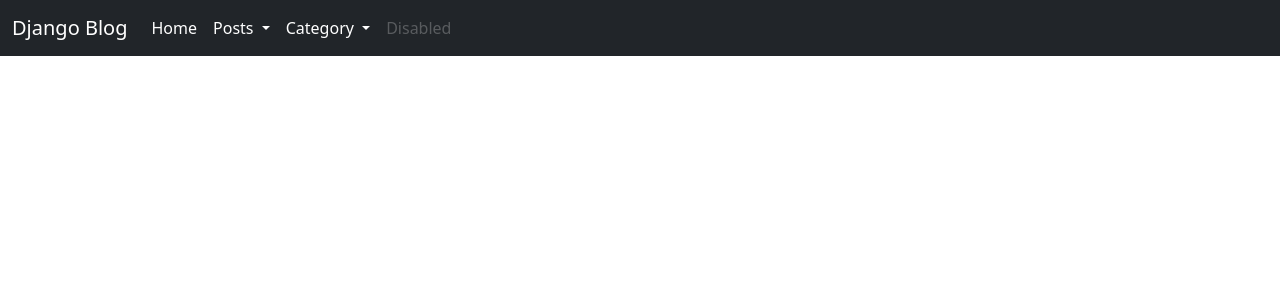
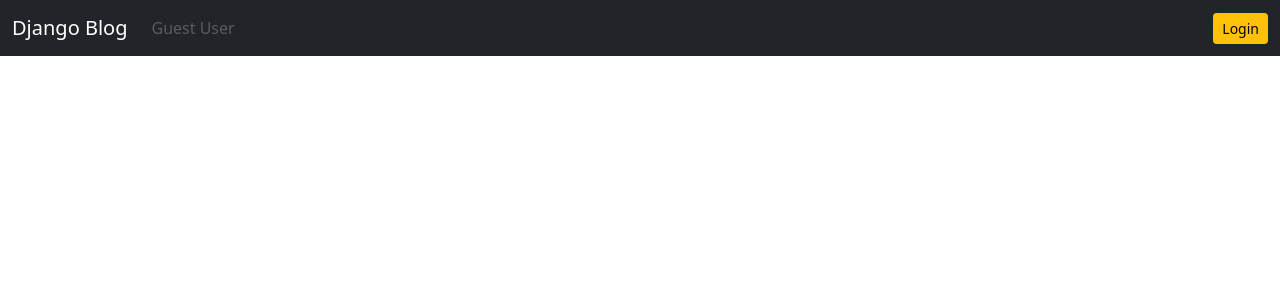
Before and after one commit to chideegit/django-blog, a Django app: page / in a window 1280 px wide. Shown: the top 300 px of the page. Run offline with Django 5.2, Linux system fonts and the light colour scheme; some libraries are stand-ins or nearby versions.

Commit message:
Added checks in base html

```diff
--- a/templates/base.html
+++ b/templates/base.html
@@ -27,6 +27,7 @@
             </button>
             <div class="collapse navbar-collapse" id="navbarSupportedContent">
                 <ul class="navbar-nav me-auto mb-2 mb-lg-0">
+                    {% if request.user.is_authenticated %}
                     <li class="nav-item">
                         <a class="nav-link active" aria-current="page" href="{% url 'dashboard' %}">Home</a>
                     </li>
@@ -50,10 +51,21 @@
                             <li><a class="dropdown-item" href="{% url 'all-categories' %}">View Categories</a></li>
                         </ul>
                     </li>
+                    {% endif %}
+
                     <li class="nav-item">
-                        <a class="nav-link disabled" href="#" tabindex="-1" aria-disabled="true">Disabled</a>
+                        {% if request.user.is_authenticated  %}
+                        <a class="nav-link disabled" href="#" tabindex="-1" aria-disabled="true">{{user.username}}</a>
+                        {% else %}
+                        <a class="nav-link disabled" href="#" tabindex="-1" aria-disabled="true">Guest User</a>
+                        {% endif %}
                     </li>
                 </ul>
+                {% if request.user.is_authenticated %}
+                <a href="{% url 'logout' %}" class="btn btn-warning btn-sm">Logout</a>
+                {% else %}
+                <a href="{% url 'login' %}" class="btn btn-warning btn-sm">Login</a>
+                {% endif %}
                 <!-- <form class="d-flex">
                     <input class="form-control me-2" type="search" placeholder="Search" aria-label="Search">
                     <button class="btn btn-outline-success" type="submit">Search</button>
```
Also changed, not shown: db.sqlite3.
